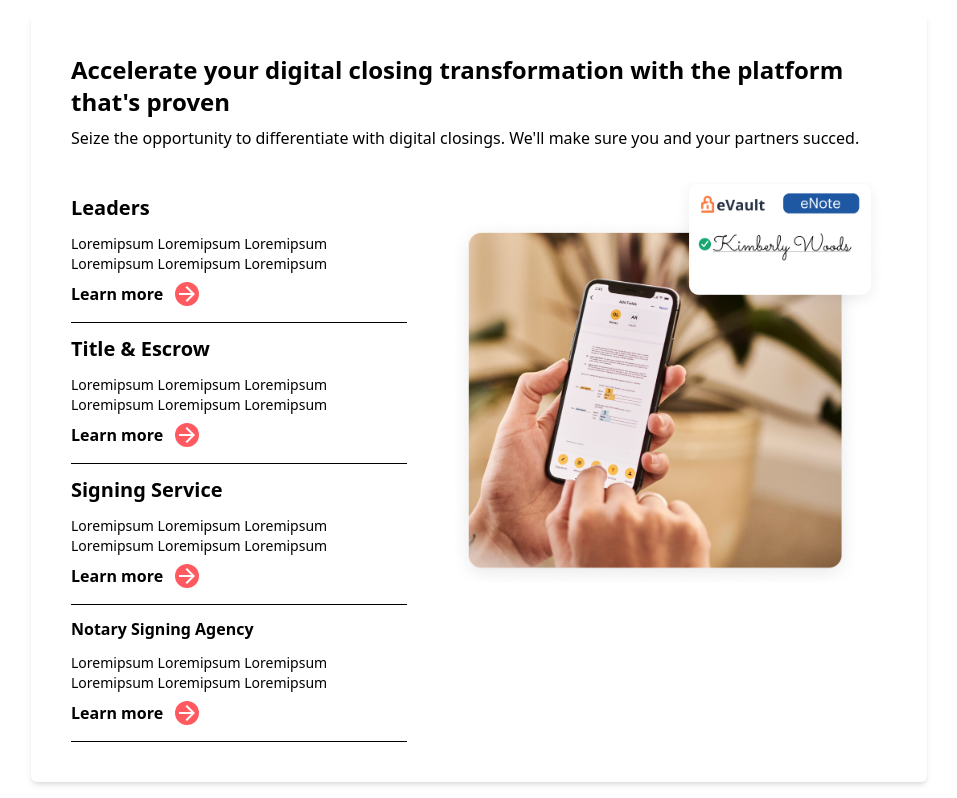
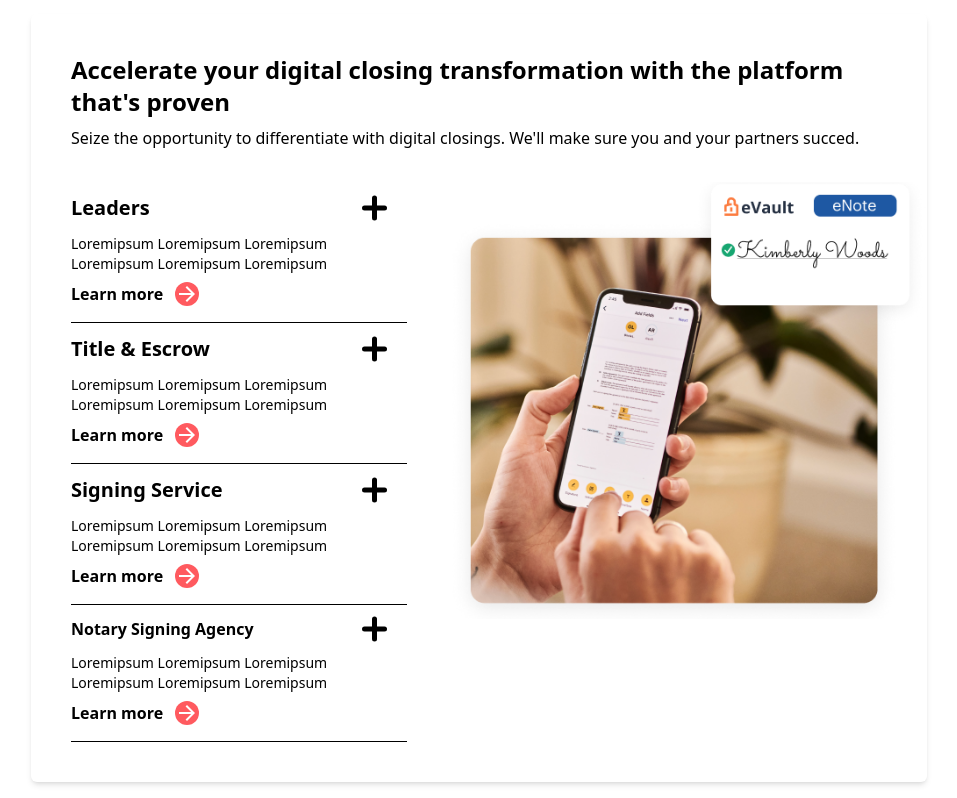
Before and after one commit to Pinto1232/MyAssesment, a React (Vite) app: page / in a window 1280 px wide. Shown: the part 602-1400 px from the top of the page, without its empty margins (161-1118 px from the left). Built offline with nearby package versions, Linux system fonts and the light colour scheme.

Commit message:
Few hooks added into the modal component

```diff
--- a/index.html
+++ b/index.html
@@ -1,13 +1,16 @@
 <!DOCTYPE html>
 <html lang="en">
+
 <head>
   <meta charset="UTF-8" />
   <link rel="icon" type="image/svg+xml" href="/vite.svg" />
   <meta name="viewport" content="width=device-width, initial-scale=1.0" />
   <title>Assesment Test</title>
 </head>
+
 <body>
   <div id="root"></div>
   <script type="module" src="/src/main.jsx"></script>
 </body>
+
 </html>
--- a/src/compoents/Monolith_Hero_banner.jsx
+++ b/src/compoents/Monolith_Hero_banner.jsx
@@ -42,7 +42,7 @@ const Monolith_Hero_banner = () => {
 
                 {/*Modal*/}
                 <Modal open={myModel} btnOnclose={() => setmyModel(false)} />
-                <SpeakNowModal openModal={myModalTwo} btnOncloseModal={() => setmyModalTwo(false)}/>
+                <SpeakNowModal openModal={myModalTwo} btnOncloseModal={() => setmyModalTwo(false)} />
             </div>
         </div>
     )
--- a/src/compoents/acoordion/Acoordion.jsx
+++ b/src/compoents/acoordion/Acoordion.jsx
@@ -1,19 +1,24 @@
 import React from 'react'
 import imageOne from '../../assets/Lender-Accordion-eVault.webp'
 import ArrowForwardIcon from '@mui/icons-material/ArrowForward';
+import '../acoordion/StyleAcoordion.css'
 
 
 const Acoordion = () => {
   return (
     <div>
       <div className='container mx-auto  sm:max-w-4xl shadow-md rounded-md mt-4 mb-4 p-10'>
-        <h2 className='font-bold text-2xl mb-2'>Accelerate your digital closing transformation with the platform that's proven</h2>
+        <h2 className='font-bold text-2xl mb-2 test'>Accelerate your digital closing transformation with the platform that's proven</h2>
         <p className='text-md mb-8'>Seize the opportunity to differentiate with digital closings. We'll make sure you and your partners succed.</p>
-        <div className='accordion_box flex flex-col sm:flex-row gap-10 '>
+        <div className='accordion_item flex flex-col sm:flex-row gap-10 '>
           <div>
+
             {/** Acoordion */}
-            <div className='acoordion_item border-b'>
-              <h2 className='text-xl font-bold py-3'>Leaders</h2>
+            <div className='acoordion-item_info border-b'>
+              <h2 className='accordion-item_info-title text-xl font-bold py-3'>
+                Leaders
+                <div className='cross'></div>
+              </h2>
               <p className='acoordion_description text-sm mb-2 w-max sm:w-[24em]'>
                 Loremipsum Loremipsum Loremipsum
                 Loremipsum Loremipsum Loremipsum
@@ -22,10 +27,14 @@ const Acoordion = () => {
                 <a className='font-semibold' href=''>Learn more</a><ArrowForwardIcon className='bg-btnBG rounded-full text-white' />
               </span>
             </div>
+            {/**End of acoordion */}
 
             {/** Acoordion */}
-            <div className='acoordion_item border-b '>
-              <h2 className='text-xl font-bold py-3'>Title & Escrow</h2>
+            <div className='acoordion-item_info border-b '>
+              <h2 className='accordion-item_info-title text-xl font-bold py-3'>
+                Title & Escrow
+                <div className='cross'></div>
+              </h2>
               <p className='acoordion_description text-sm mb-2 w-max sm:w-[24em]'>
                 Loremipsum Loremipsum Loremipsum
                 Loremipsum Loremipsum Loremipsum
@@ -34,9 +43,14 @@ const Acoordion = () => {
                 <a className='font-semibold' href=''>Learn more</a><ArrowForwardIcon className='bg-btnBG rounded-full text-white' />
               </span>
             </div>
+            {/**End of acoordion */}
+
             {/** Acoordion */}
-            <div className='acoordion_item border-b '>
-              <h2 className='text-xl font-bold py-3'>Signing Service</h2>
+            <div className='acoordion-item_info border-b '>
+              <h2 className=' accordion-item_info-title text-xl font-bold py-3'>
+                Signing Service
+                <div className='cross'></div>
+              </h2>
               <p className='acoordion_description text-sm mb-2 w-max sm:w-[24em]'>
                 Loremipsum Loremipsum Loremipsum
                 Loremipsum Loremipsum Loremipsum
@@ -45,10 +59,14 @@ const Acoordion = () => {
                 <a className='font-semibold' href=''>Learn more</a><ArrowForwardIcon className='bg-btnBG rounded-full text-white' />
               </span>
             </div>
+            {/**End of acoordion */}
 
             {/** Acoordion */}
-            <div className='acoordion_item border-b'>
-              <h2 className='text- font-bold py-3'>Notary Signing Agency</h2>
+            <div className='acoordion-item_info border-b'>
+              <h2 className=' accordion-item_info-title text- font-bold py-3'>
+                Notary Signing Agency
+                <div className='cross'></div>
+              </h2>
               <p className='acoordion_description text-sm mb-2 w-max sm:w-[24em]'>
                 Loremipsum Loremipsum Loremipsum
                 Loremipsum Loremipsum Loremipsum
@@ -58,18 +76,22 @@ const Acoordion = () => {
               </span>
             </div>
           </div>
+          {/**End of acoordion */}
 
           {/**Image section*/}
-          <div className='rounded-xl w-full sm:w-[50em]'
+          <div className='accordion_item'>
+            <div className='acoordion_image rounded-xl w-full sm:w-[30em]'
               style={{
                 backgroundImage: `url(${imageOne})`,
                 backgroundRepeat: 'no-repeat',
                 backgroundPosition: 'center',
                 backgroundSize: 'cover',
-              height: 400,
+                height: 437,
               }}
             >
             </div>
+          </div>
+
         </div>
       </div>
     </div>
--- /dev/null
+++ b/src/compoents/acoordion/StyleAcoordion.css
@@ -0,0 +1,37 @@
+.acoordion-item_info {
+    max-width: 600px;
+    user-select: none;
+    cursor: pointer;
+}
+
+.cross {
+    position: absolute;
+    top: 50%;
+    right: 20px;
+    transform: translateY(-50%);
+    width: 25px;
+    height: 25px;
+    display: flex;
+    align-items: center;
+    justify-content: center;
+    transition: transform 0.4s ease;
+}
+
+.accordion-item_info-title {
+    position: relative;
+}
+
+.cross::after,
+.cross::before {
+    content: '';
+    position: absolute;
+    display: block;
+    width: 25px;
+    height: 5px;
+    background-color: #000;
+    border-radius: 50px;
+}
+
+.cross::after {
+    transform: rotate(90deg);
+}
--- a/src/compoents/modal/SpeakNowModal.jsx
+++ b/src/compoents/modal/SpeakNowModal.jsx
@@ -31,7 +31,7 @@ const SpeakNowModal = ({ openModal, btnOncloseModal }) => {
 
                             <div className='mb-8'>
                                 <label className='text-sm'>Industry (Selection)</label>
-                                <select class="outline-none px-2 border rounded w-full h-12 bg-white mt-2" name="" id="">
+                                <select className="outline-none px-2 border rounded w-full h-12 bg-white mt-2" name="" id="">
                                     <option value="default" selected="">Please select</option>
                                     <option value="">Academia/Research</option>
                                     <option value="">Aerospace & Defence</option>
@@ -61,14 +61,14 @@ const SpeakNowModal = ({ openModal, btnOncloseModal }) => {
                                 <input type="text" className='outline-none px-2 border rounded w-full h-12 mt-2' />
                             </div>
 
-                            <div class="mb-8"><label class="text-sm">Industry (Selection)</label><select class="outline-none px-2 border rounded w-full h-12 bg-white mt-2" name="" id=""><option value="default">Please select</option><option value="">Academia/Research</option><option value="">Aerospace &amp; Defence</option><option value="">Architecture &amp; Construction</option><option value="">Electronics &amp; Semiconductors</option><option value="">Energy</option><option value="">FMCG</option><option value="">Industrial</option><option value="">Manufactoring</option><option value="">Marine</option><option value="">Other</option><option value="">Packaging</option><option value="">Pharma</option></select></div>
+                            <div class="mb-8"><label className="text-sm">Industry (Selection)</label><select className="outline-none px-2 border rounded w-full h-12 bg-white mt-2" name="" id=""><option value="default">Please select</option><option value="">Academia/Research</option><option value="">Aerospace &amp; Defence</option><option value="">Architecture &amp; Construction</option><option value="">Electronics &amp; Semiconductors</option><option value="">Energy</option><option value="">FMCG</option><option value="">Industrial</option><option value="">Manufactoring</option><option value="">Marine</option><option value="">Other</option><option value="">Packaging</option><option value="">Pharma</option></select></div>
                         </div>
                     </div>
 
                     <div className='w-full'>
-                        <div class="mb-8">
-                            <label class="text-sm">Industry (Selection)</label>
-                            <select class="outline-none px-2 border rounded w-full h-12 bg-white mt-2" name="" id="">
+                        <div className="mb-8">
+                            <label className="text-sm">Industry (Selection)</label>
+                            <select className="outline-none px-2 border rounded w-full h-12 bg-white mt-2" name="" id="">
                                 <option value="default">Please select</option>
                                 <option value="">Academic purpose</option>
                                 <option value="">Career</option>
--- a/src/compoents/modal/modalStyle.css
+++ b/src/compoents/modal/modalStyle.css
@@ -0,0 +1,3 @@
+.labelWarning {
+    color: red;
+}
```
Also changed, not shown: src/compoents/modal/Modal.jsx (+53 -22 lines). Lines whose indentation alone changed are shown as unchanged.
